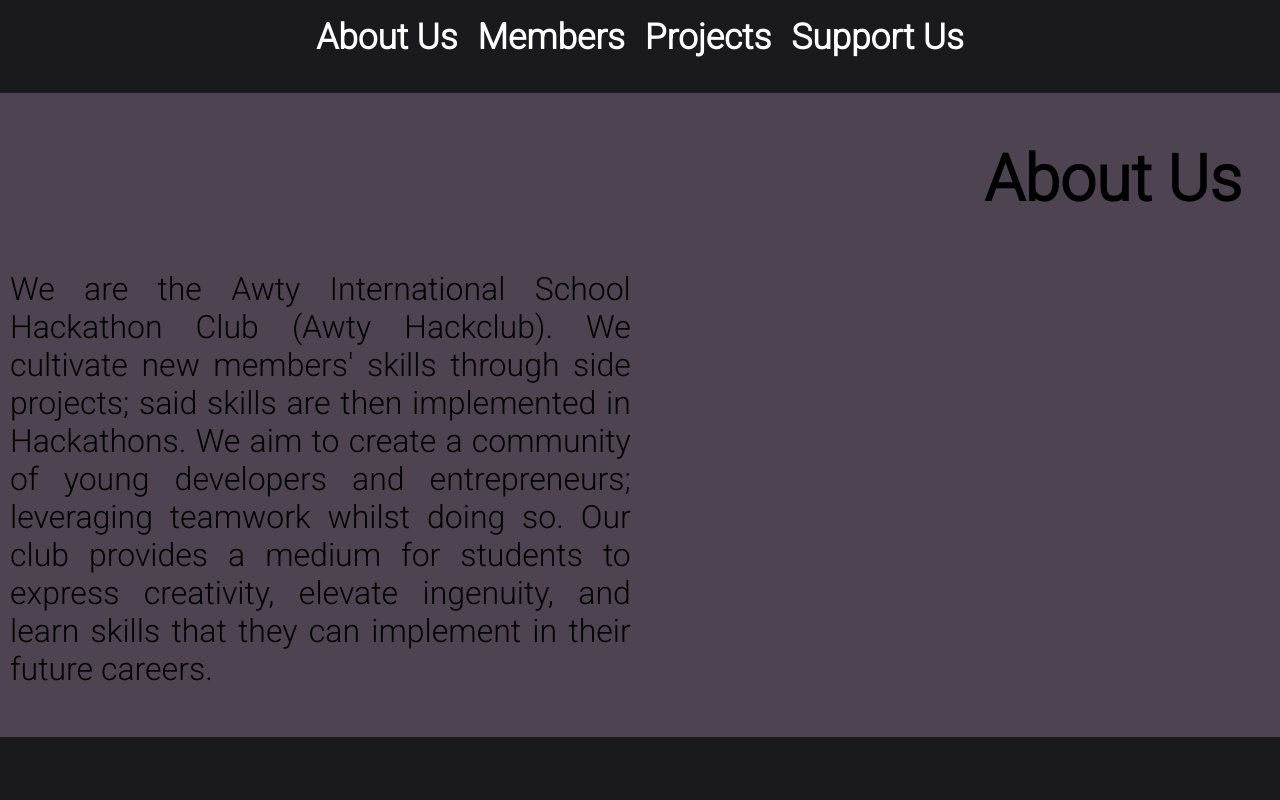
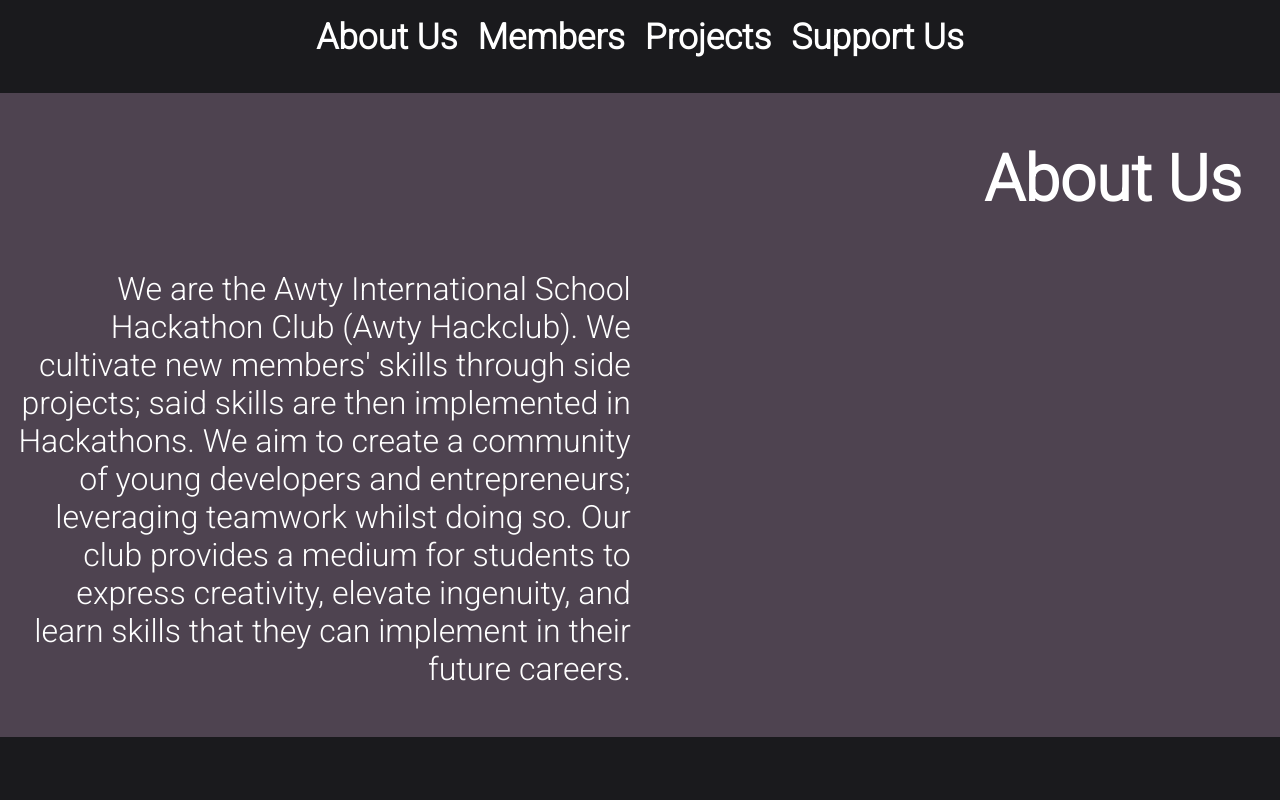
Before and after one commit to Awty-Hackclub/Portfolio, a React (Create React App) app in the folder app/: page / in a window 1280 px wide. Shown: the top 800 px of the page. Built offline with nearby package versions, Linux system fonts and the light colour scheme.

Commit message:
text color and alignment

```diff
--- a/app/src/App.css
+++ b/app/src/App.css
@@ -36,13 +36,14 @@
     padding-right: 3%;
     padding-top: 0.5%;
     padding-bottom: 0.5%;
+    color: #ffffff;
 }
 
 .aboutus p {
     padding: 10px;
     width: 50%;
     height: 50%;
-    text-align: justify;
+    text-align: right;
 }
 
 .title {
```
